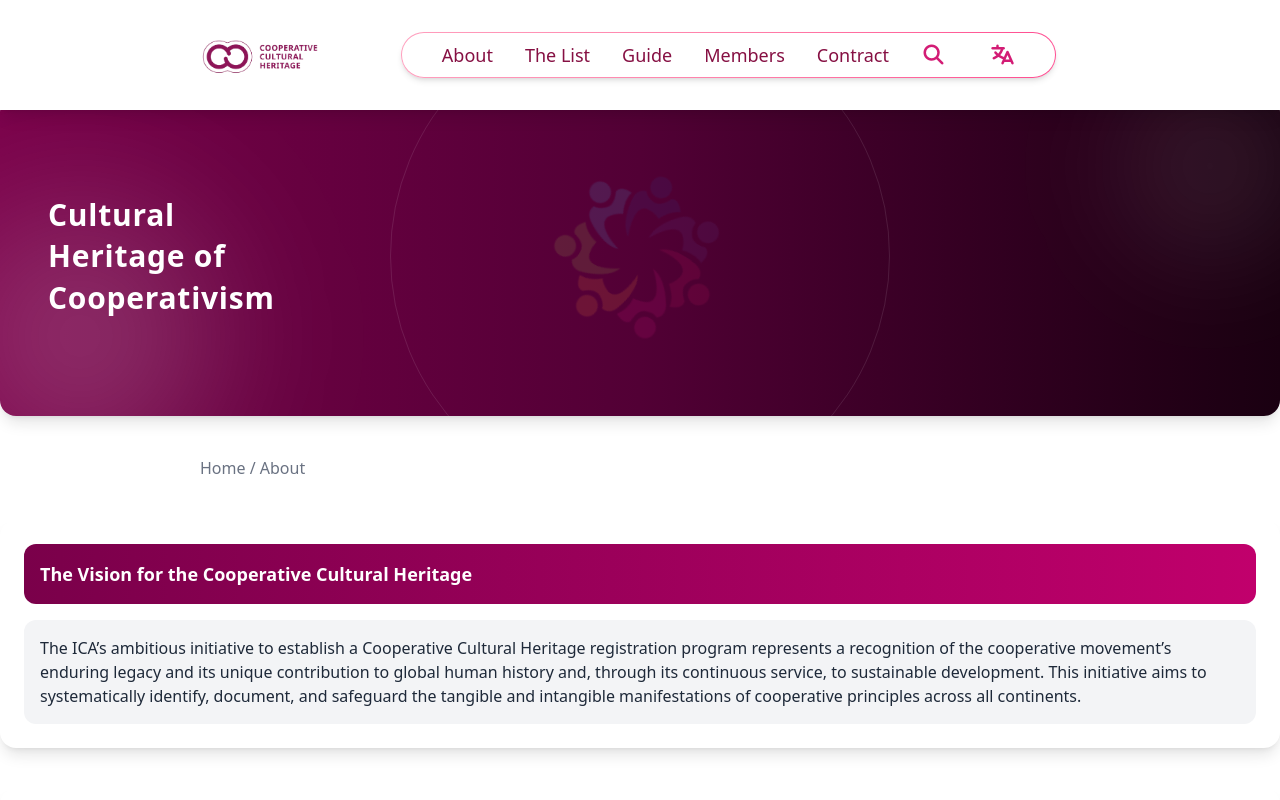
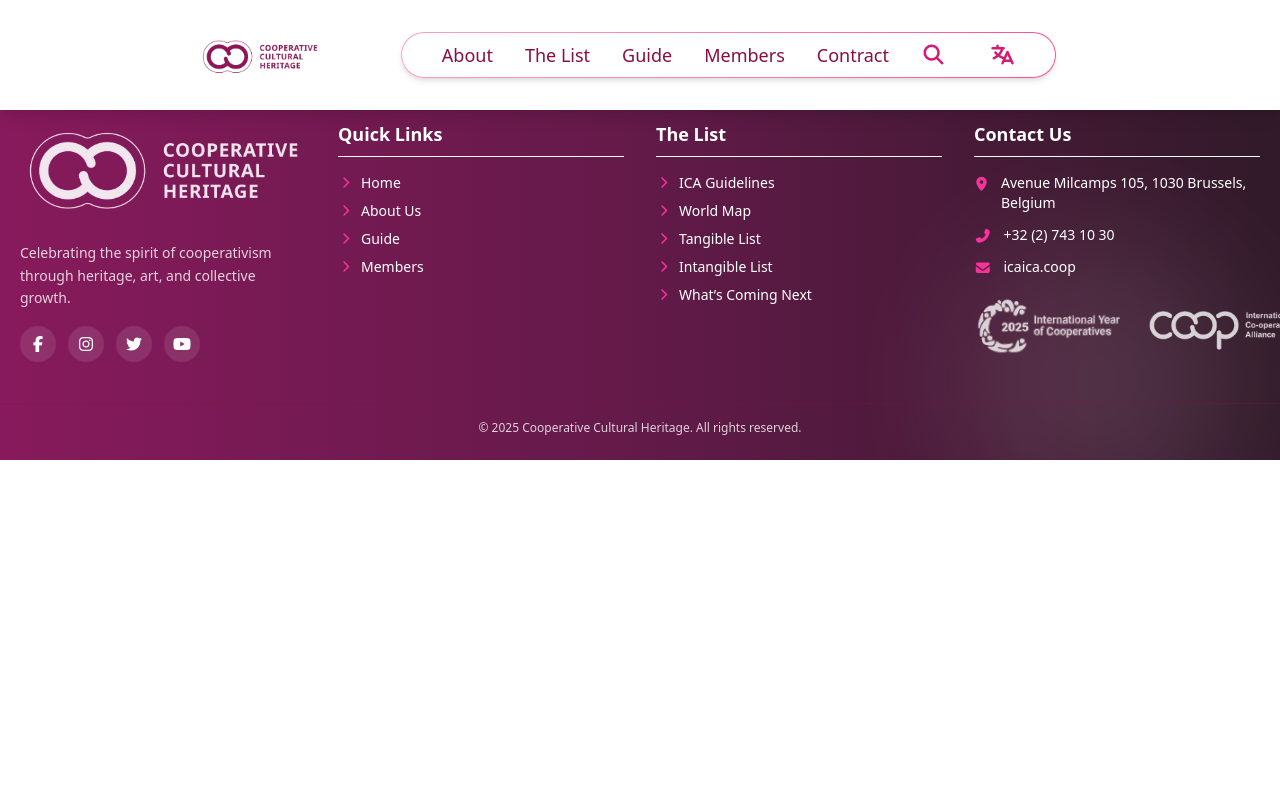
Before and after one commit to prakashchandrajha/world-map-ncdc, an Angular app: page / in a window 1280 px wide. Shown: the top 800 px of the page. Built offline with nearby package versions, Linux system fonts and the light colour scheme.

Commit message:
minor change

```diff
--- a/src/app/app.html
+++ b/src/app/app.html
@@ -1,2 +1,3 @@
 <app-header></app-header>
 <router-outlet />
+<app-footer></app-footer>
--- a/src/app/app.routes.ts
+++ b/src/app/app.routes.ts
@@ -2,5 +2,5 @@
 import { About } from './components/about/about';
 
 export const routes: Routes = [
-    {path:'',component:About}
+    {path:'about',component:About}
 ];
--- a/src/app/app.ts
+++ b/src/app/app.ts
@@ -1,10 +1,11 @@
 import { Component } from '@angular/core';
 import { RouterOutlet } from '@angular/router';
 import { Header } from "./shared/header/header";
+import { Footer } from "./shared/footer/footer";
 
 @Component({
   selector: 'app-root',
-  imports: [RouterOutlet, Header],
+  imports: [RouterOutlet, Header, Footer],
   templateUrl: './app.html',
   styleUrl: './app.css'
 })
--- /dev/null
+++ b/src/app/shared/footer/footer.html
@@ -0,0 +1,72 @@
+
+<footer class="relative bg-gradient-to-r from-[#7a004a]/90 via-[#520035]/90 to-[#1a0011]/90 text-white pt-10 pb-6 mt-20 overflow-hidden">
+  <!-- Soft light effect -->
+  <div class="absolute -bottom-16 right-10 w-72 h-72 bg-white/10 rounded-full blur-3xl"></div>
+
+  <div class="max-w-7xl mx-auto px-5 grid grid-cols-[repeat(auto-fit,minmax(230px,1fr))] gap-8 relative z-10">
+
+    <!-- About -->
+    <div>
+      <img src="../../../assets/images/f3.png" class="mb-4 opacity-90" alt="logo">
+      <p class="text-sm opacity-80 mb-4 leading-relaxed">
+        Celebrating the spirit of cooperativism through heritage, art, and collective growth.
+      </p>
+      <div class="flex space-x-3">
+        <a href="#" class="w-9 h-9 flex items-center justify-center rounded-full bg-white/10 hover:bg-pink-600 transition-transform transform hover:-translate-y-1 hover:shadow-lg hover:shadow-pink-500/40">
+          <i class="fab fa-facebook-f"></i>
+        </a>
+        <a href="#" class="w-9 h-9 flex items-center justify-center rounded-full bg-white/10 hover:bg-pink-600 transition-transform transform hover:-translate-y-1 hover:shadow-lg hover:shadow-pink-500/40">
+          <i class="fab fa-instagram"></i>
+        </a>
+        <a href="#" class="w-9 h-9 flex items-center justify-center rounded-full bg-white/10 hover:bg-pink-600 transition-transform transform hover:-translate-y-1 hover:shadow-lg hover:shadow-pink-500/40">
+          <i class="fab fa-twitter"></i>
+        </a>
+        <a href="#" class="w-9 h-9 flex items-center justify-center rounded-full bg-white/10 hover:bg-pink-600 transition-transform transform hover:-translate-y-1 hover:shadow-lg hover:shadow-pink-500/40">
+          <i class="fab fa-youtube"></i>
+        </a>
+      </div>
+    </div>
+
+    <!-- Quick Links -->
+    <div>
+      <h3 class="text-lg text-white mb-4 font-semibold border-b pb-2">Quick Links</h3>
+      <ul class="space-y-2 text-sm">
+        <li><a href="#" class="flex items-center gap-2 hover:text-pink-300 transition"><i class="fas fa-chevron-right text-pink-500 text-xs"></i> Home</a></li>
+        <li><a href="#" class="flex items-center gap-2 hover:text-pink-300 transition"><i class="fas fa-chevron-right text-pink-500 text-xs"></i> About Us</a></li>
+        <li><a href="#" class="flex items-center gap-2 hover:text-pink-300 transition"><i class="fas fa-chevron-right text-pink-500 text-xs"></i> Guide</a></li>
+        <li><a href="#" class="flex items-center gap-2 hover:text-pink-300 transition"><i class="fas fa-chevron-right text-pink-500 text-xs"></i> Members</a></li>
+      </ul>
+    </div>
+
+    <!-- The List -->
+    <div>
+      <h3 class="text-lg text-white mb-4 font-semibold border-b pb-2">The List</h3>
+      <ul class="space-y-2 text-sm">
+        <li><a href="#" class="flex items-center gap-2 hover:text-pink-300 transition"><i class="fas fa-chevron-right text-pink-500 text-xs"></i> ICA Guidelines</a></li>
+        <li><a href="#" class="flex items-center gap-2 hover:text-pink-300 transition"><i class="fas fa-chevron-right text-pink-500 text-xs"></i> World Map</a></li>
+        <li><a href="#" class="flex items-center gap-2 hover:text-pink-300 transition"><i class="fas fa-chevron-right text-pink-500 text-xs"></i> Tangible List</a></li>
+        <li><a href="#" class="flex items-center gap-2 hover:text-pink-300 transition"><i class="fas fa-chevron-right text-pink-500 text-xs"></i> Intangible List</a></li>
+        <li><a href="#" class="flex items-center gap-2 hover:text-pink-300 transition"><i class="fas fa-chevron-right text-pink-500 text-xs"></i> What’s Coming Next</a></li>
+      </ul>
+    </div>
+
+    <!-- Contact -->
+    <div>
+      <h3 class="text-lg text-white mb-4 font-semibold border-b pb-2">Contact Us</h3>
+      <ul class="space-y-3 text-sm">
+        <li class="flex items-start gap-3"><i class="fas fa-map-marker-alt text-pink-500 mt-1"></i> Avenue Milcamps 105, 1030 Brussels, Belgium</li>
+        <li class="flex items-start gap-3"><i class="fas fa-phone-alt text-pink-500 mt-1"></i> <a href="tel:+327431030" class="hover:underline">+32 (2) 743 10 30</a></li>
+        <li class="flex items-start gap-3"><i class="fas fa-envelope text-pink-500 mt-1"></i> <a href="mailto:ica@ica.coop" class="hover:underline">icaica.coop</a></li>
+      </ul>
+      <div class="mt-4 flex items-center gap-3 opacity-80">
+        <img src="../../../assets/images/f1.png" class="w-40" alt="">
+        <img src="../../../assets/images/f4.png" class="w-40" alt="">
+      </div>
+    </div>
+  </div>
+
+  <!-- Bottom -->
+  <div class="mt-10 pt-4 border-t border-pink-900/40 text-center text-xs opacity-80">
+    <p>© 2025 Cooperative Cultural Heritage. All rights reserved.</p>
+  </div>
+</footer>
--- a/src/app/shared/header/header.html
+++ b/src/app/shared/header/header.html
@@ -16,7 +16,7 @@
 
           <!-- Menu Links -->
           <li>
-            <a
+            <a routerLink="/about"
               class="text-pink-900 text-lg font-medium transition-all duration-200 hover:text-[#d31c75]">
               About
             </a>
--- a/src/app/shared/header/header.ts
+++ b/src/app/shared/header/header.ts
@@ -1,8 +1,10 @@
 import { Component } from '@angular/core';
+import { RouterLink } from '@angular/router';
+
 
 @Component({
   selector: 'app-header',
-  imports: [],
+  imports: [RouterLink],
   templateUrl: './header.html',
   styleUrl: './header.css'
 })
```
Also changed, not shown: src/app/shared/footer/footer.ts (added, +11 -0 lines), src/app/shared/footer/footer.css (added), 1 other file (tests, documents, lock files or other folders).
